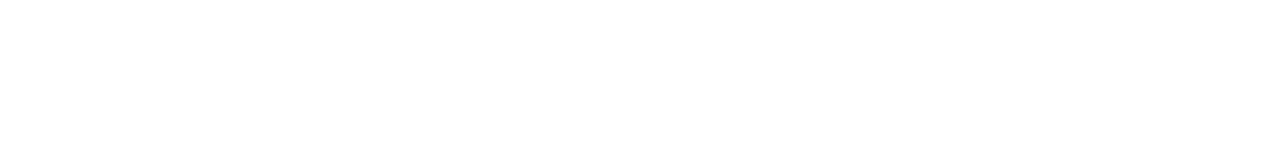
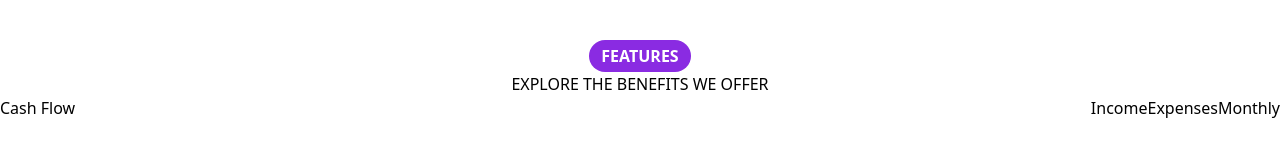
Before and after one commit to terhemeniorwua-png/finTech, a website: page index.html in a window 1280 px wide. Drawn offline with Linux system fonts and the light colour scheme.

Commit message:
initial commit

```diff
--- a/index.html
+++ b/index.html
@@ -6,7 +6,24 @@
   <link href="src/output.css" rel="stylesheet">
 </head>
 <body>
+    <div class="text-center pt-10">
+<button class="bg-blueviolet text-white m-auto  px-3 rounded-3xl font-bold py-1">FEATURES</button>
+<h1>
+    EXPLORE THE BENEFITS WE OFFER
+</h1>
+<div>
+    <div class="flex justify-between">
+        <div>Cash Flow</div>
+        <div>
+            <ul class="flex justify-between">
+                <li>Income</li>
+                <li>Expenses</li>
+                <li>Monthly</li>
+            </ul>
+        </div>
+    </div>
+</div>
 
-
+    </div>
 </body>
 </html>
```
Also changed, not shown: src/output.css.
